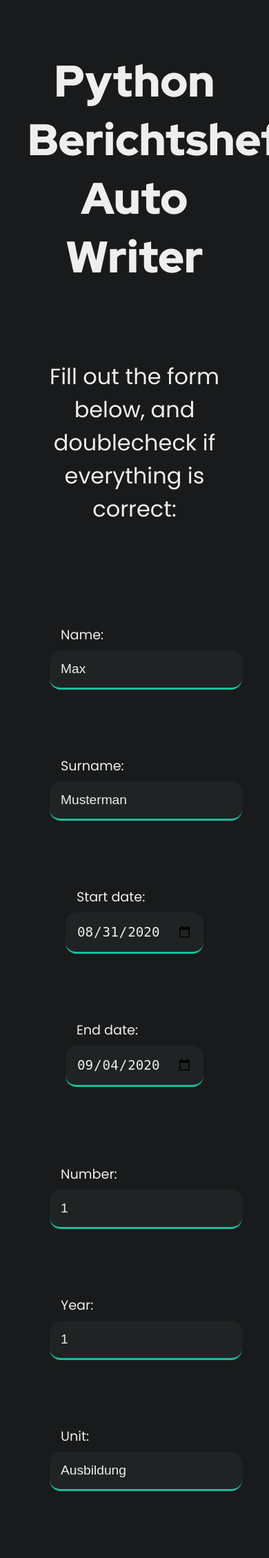
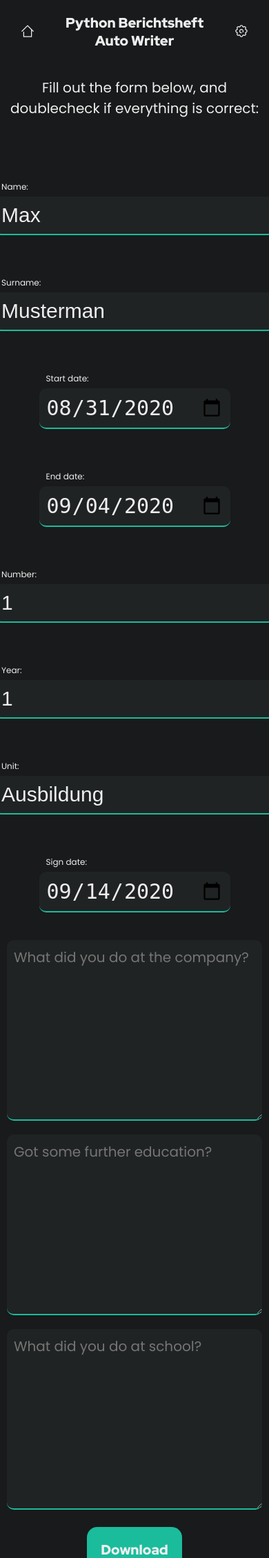
Before and after one commit to TheCoder777/Report-Booklet-Writer, a Flask app: page /edit in a window 390 px wide; the page is wider, and only the part inside the window is pictured. Shown: the top 2259 px of that part at 69% size. Run offline with Flask 2, Linux system fonts and the light colour scheme; parts of the project's set-up code (start-up, migrations or seed data) failed here and were passed over.

Commit message:
added responsive design

```diff
--- a/static/styles/edit.css
+++ b/static/styles/edit.css
@@ -3,13 +3,15 @@ textarea {
     font-family: var(--text-font);
     font-size: 1.2rem;
     background-color: var(--lighter-background);
-    width: 70%;
-    margin: 2rem;
+    width: 100%;
+    margin-top: 2rem;
+    margin-bottom: 2rem;
     padding: 1rem;
     color: var(--text-color);
     border: 0 none;
     border-bottom: 0.2rem solid var(--accent-color);
     border-radius: 1rem;
+    max-width: -webkit-fill-available;
 }
 
 textarea:focus {
@@ -24,24 +26,29 @@ input {
     border: 0 none;
     border-bottom: 0.2rem solid var(--accent-color);
     border-radius: 1rem;
+    width: auto;
 }
 
 input:focus {
     outline: none;
 }
 
-.first_line  {
-    margin: 1rem;
-}
-
-.second_line  {
-    margin: 1rem;
+.input_container {
+    display: flex;
+    flex: 0 0 auto;
+    flex-grow: 1;
+    flex-flow: row;
+    flex-wrap: wrap;
+    justify-content: center;
+    align-items: center;
 }
 
 .form_wrapper {
     display: flex;
-    flex-direction: column;
+    flex-flow: column;
     align-items: center;
+    width: 70%;
+    margin: auto;
 }
 
 .manual_input {
@@ -53,6 +60,21 @@ input:focus {
     background-color: var(--background-color);
     margin: 2rem;
     padding: 1rem;
+}
+
+.form_head_wrapper {
+    display: flex;
+    flex-flow: row;
+}
+
+.textarea_container {
+    display: flex;
+    flex: 0 0 auto;
+    flex-grow: 1;
+    flex-direction: column;
+    flex-wrap: nowrap;
+    justify-content: center;
+    width: 100%;
 }
 
 .input_hint {
@@ -71,3 +93,29 @@ input:focus {
     margin: 1.5rem;
     border: none;
 }
+
+.button:hover {
+    background-color: var(--accent-color-bright);
+    font-size: 2rem;
+    padding: 2rem;
+}
+
+@media only screen and (max-width: 768px) {
+  input {
+      font-size: 3rem;
+  }
+
+  textarea {
+      font-size: 2rem;
+      width: auto;
+      margin: 1rem;
+  }
+
+  .input_container {
+      flex-direction: column;
+  }
+
+  .form_wrapper {
+      width: 100%;
+  }
+}
--- a/static/styles/general.css
+++ b/static/styles/general.css
@@ -17,21 +17,50 @@ html {
     text-align: center;
     font-size: 16px;
     color: var(--text-color);
-    background-color: var(--background-color)
+    background-color: var(--background-color);
+    justify-content: center;
+    width: 100%;
+}
+
+html, body {
+    margin: 0;
+    padding: 0;
+    overflow-x: hidden;
+}
+
+.icon {
+    height: 3rem;
+    margin: 1rem;
+}
+
+.headline {
+    margin: auto;
+}
+
+.heading {
+    /* width: 100%; */
+    display: flex;
+    padding: 2rem;
+    align-items: center;
+    justify-content: center;
 }
 
 .header {
     font-family: var(--heading-font);
     font-size: 4rem;
-    padding: 2rem;
+    padding-left: 2rem;
+    padding-right: 2rem;
+    margin: auto;
+
 }
 
 .simple_header {
     font-family: var(--text-font);
     font-size: 2rem;
-    padding: 2rem;
-    padding-bottom: 0;
-    margin-bottom: 8rem;
+    margin: 4rem;
+    margin-bottom: 6rem;
+    margin-top: 0;
+    padding: 0;
 }
 
 .button {
@@ -42,13 +71,50 @@ html {
     border-radius: 1.5rem;
     padding: 2rem;
     text-decoration: none;
-    transition: all 0.5s ease-in-out;
+    transition: all 0.2s ease-in-out;
+    white-space: nowrap;
+    width: fit-content;
+    align-self: center
 }
 
 .button:hover {
     background-color: var(--accent-color-bright);
+    padding: 2.2rem;
+    font-size: 4.2rem;
 }
 
 .button:focus {
     outline: none;
 }
+
+.bodybody {
+    align-items: center;
+    justify-content: center;
+    margin-top: 2rem;
+    margin-bottom: 2rem;
+    width: auto;
+}
+
+@media only screen and (max-width: 768px) {
+  html {
+    font-size: 10px;
+  }
+
+  .icon {
+      height: 2rem;
+  }
+
+  .header {
+      font-size: 2rem;
+  }
+
+  .simple_header {
+      margin-left: 0.5rem;
+      margin-right: 0.5rem;
+      margin-top: 0;
+  }
+
+  .watermark {
+      font-size: 0.5rem;
+  }
+}
--- a/static/styles/index.css
+++ b/static/styles/index.css
@@ -5,6 +5,8 @@
     font-size: 1rem;
     letter-spacing: 4px;
     display: block;
-    margin: 10rem;
+    margin-top: 8rem;
+    margin-bottom: 2rem;
     text-decoration: none;
+    white-space: nowrap;
 }
--- a/templates/edit.html
+++ b/templates/edit.html
@@ -9,11 +9,27 @@
         <title>Edit Berichtsheft</title>
     </head>
     <body>
+        <div class="heading">
+            <div class="headline home">
+                <a href="{{ url_for('index') }}">
+                    <img class="icon" src="{{ url_for('static', filename='home.svg') }}" alt="home">
+                </a>
+            </div>
+            <div class="headline">
                 <h1 class="header">Python Berichtsheft Auto Writer</h1>
+            </div>
+            <div class="headline settings">
+                <a href="">
+                    <img class="icon" src="{{ url_for('static', filename='settings.svg') }}" alt="settings">
+                </a>
+            </div>
+        </div>
+        <div class="bodybody">
             <p class="simple_header">Fill out the form below, and doublecheck if everything is correct:</p>
+        </div>
         <form class="form" action="" method="post" id="editform">
-            <div class="form_head_wrapper">
-                <div class="first_line">
+            <div class="form_wrapper">
+                <div class="input_container">
                     <div class="manual_input">
                         <p class="input_hint">Name:</p>
                         <input type="text" name="name" value="{{ data['name'] }}">
@@ -30,8 +46,6 @@
                         <p class="input_hint">End date:</p>
                         <input type="date" name="end_date" value="{{ end_date }}">
                     </div>
-                </div>
-                <div class="second_line">
                     <div class="manual_input">
                         <p class="input_hint">Number:</p>
                         <input type="number" name="nr" value="{{ data['nr'] }}">
@@ -49,13 +63,13 @@
                         <input type="date" name="sign_date" value="{{ data['sign_date'] }}">
                     </div>
                 </div>
-            </div>
-            <div class="form_wrapper">
+                <div class="textarea_container">
                     <textarea name="Bcontent" placeholder="What did you do at the company?" rows="8" cols="100" form="editform"></textarea>
                     <textarea name="Scontent" placeholder="Got some further education?" rows="8" cols="100" form="editform"></textarea>
                     <textarea name="BScontent" placeholder="What did you do at school?" rows="8" cols="100" form="editform"></textarea>
                     <input class="button" type="submit" name="submit" value="Download" form=editform>
                 </div>
+            </div>
         </form>
     </body>
 </html>
```
Also changed, not shown: templates/index.html (+20 -4 lines), static/home.svg (added), static/settings.svg (added). Lines whose indentation alone changed are shown as unchanged.
